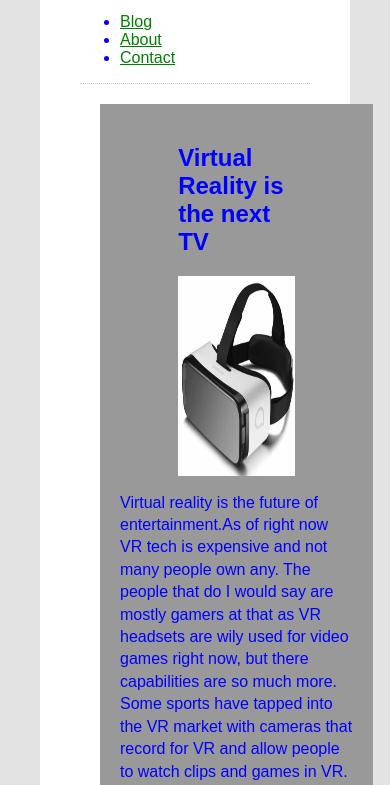
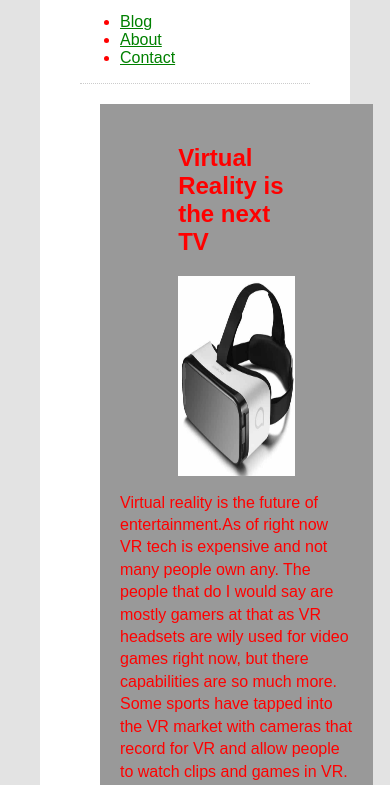
Before and after one commit to Armand-Dilisio/mi349_blog, a plain HTML site: page index.html in a window 390 px wide. Shown: the part 264-1049 px from the top of the page. Drawn offline with Linux system fonts and the light colour scheme.

Commit message:
red text

```diff
--- a/style.css
+++ b/style.css
@@ -101,8 +101,8 @@ figure{
     height: 50;
     width: 100;
 }
-@media screen and (max-width: 600px) {
+@media screen and (max-width: 400px) {
     body {
-        color: blue;
+        color: red;
     }
 }
```
